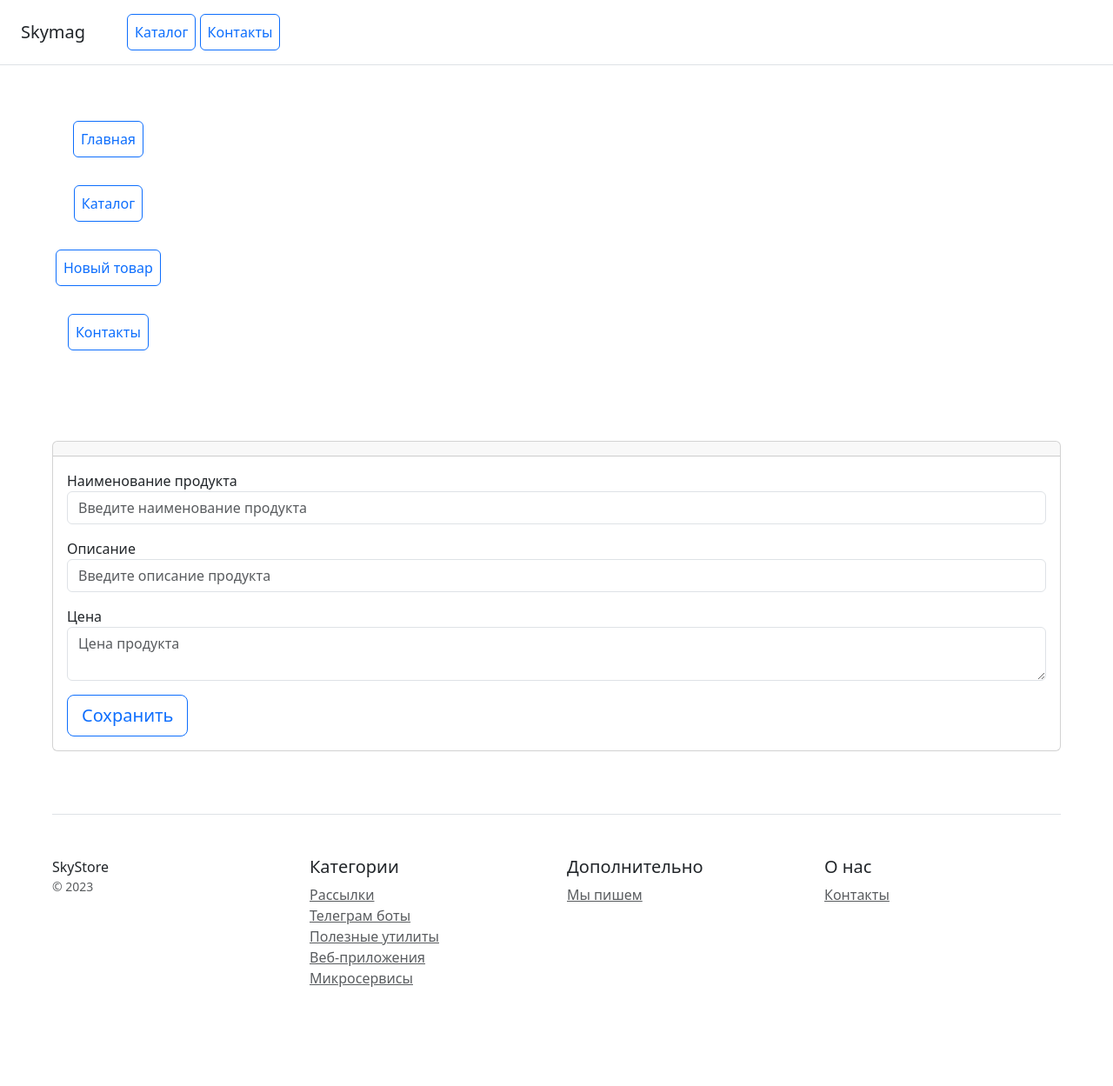
After one commit to nailrazakov/online_store, a Django app: template catalog/templates/catalog/create.html in a window 1280 px wide. The commit adds this page. Shown: the whole page at 87% size. Run offline with Django 5.2, Linux system fonts and the light colour scheme; the template is opened without the code that fills it, so the values that code supplies are empty; some libraries are stand-ins or nearby versions.

Commit message:
half dop exercise, some fixes

```diff
--- /dev/null
+++ b/catalog/templates/catalog/create.html
@@ -0,0 +1,36 @@
+{% extends 'catalog/base.html' %}
+{% block title %}Create{% endblock %}
+{% block content %}
+
+<div class="container">
+    <div class="row text-start">
+
+        <div class="col">
+            <div class="card mb-4 box-shadow">
+                <div class="card-header">
+                    <h4 class="my-0 font-weight-normal">{{ message }}</h4>
+                </div>
+                <div class="card-body">
+                    <form method="post" action="" class="form-floating">
+                        {% csrf_token %}
+                        <div class="mb-3">
+                            <label for="name">Наименование продукта</label>
+                            <input type="text" name="name" class="form-control" id="name" placeholder="Введите наименование продукта" maxlength="255" required>
+                        </div>
+                        <div class="mb-3">
+                            <label for="description">Описание</label>
+                            <input type="text" name="description" class="form-control" id="description" placeholder="Введите описание продукта" required>
+                        </div>
+                        <div class="mb-3">
+                            <label for="price">Цена</label>
+                            <textarea type="text" name="price" class="form-control" id="price" placeholder="Цена продукта" required></textarea>
+                        </div>
+
+
+                        <button type="submit" class="btn btn-lg btn-block btn-outline-primary">Сохранить</button>
+                    </form>
+                </div>
+            </div>
+        </div>
+
+{% endblock %}
--- a/catalog/templates/catalog/product_detail.html
+++ b/catalog/templates/catalog/product_detail.html
@@ -1,4 +1,5 @@
 {% extends 'catalog/base.html' %}
+{% block title %}{{ product.name|truncatechars:10 }}{% endblock %}
 {% block content %}
 {% load my_tags %}
     <div class="row text-center">
--- a/catalog/templates/includes/inc_menu.html
+++ b/catalog/templates/includes/inc_menu.html
@@ -6,7 +6,7 @@
         <a class="p-2 btn btn-outline-primary" href="{% url 'catalog:home' %}">Каталог</a>
       </li>
       <li class="nav-items nav-link my-2">
-        <a class="p-2 btn btn-outline-primary" href="#">Заказы</a>
+        <a class="p-2 btn btn-outline-primary" href="{% url 'catalog:create' %}">Новый товар</a>
       </li>
       <li class="nav-items nav-link my-2">
         <a class="p-2 btn btn-outline-primary" href="{% url 'catalog:contacts' %}">Контакты</a>
--- a/catalog/urls.py
+++ b/catalog/urls.py
@@ -1,6 +1,6 @@
 from django.urls import path
 from catalog.apps import CatalogConfig
-from catalog.views import home, contacts, product_detail
+from catalog.views import home, contacts, product_detail, create
 
 #  Задаем пространство имен для всех маршрутов в этом файле
 app_name = CatalogConfig.name
@@ -9,4 +9,5 @@ urlpatterns = [
     path("home/", home, name="home"),
     path("contacts/", contacts, name="contacts"),
     path("product/<int:pk>", product_detail, name="product_detail"),
+    path('create/', create, name='create'),
 ]
```
Also changed, not shown: catalog/templates/catalog/home.html (+5 -5 lines), catalog/views.py (+22 -0 lines).
